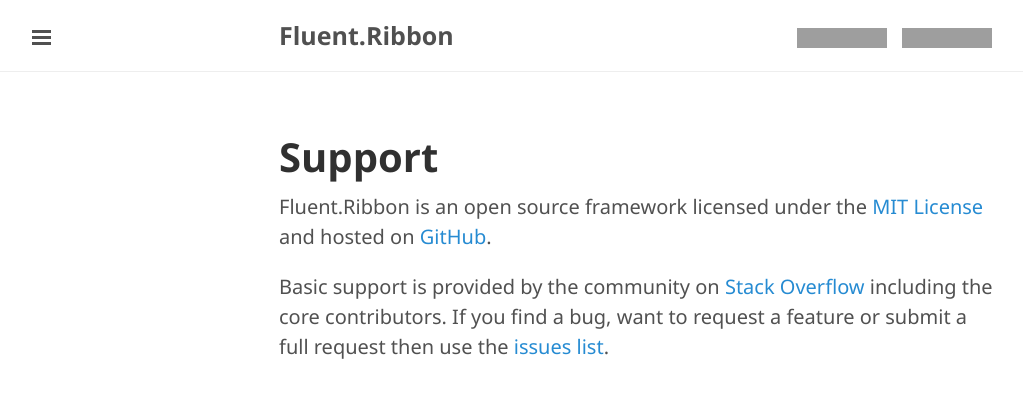
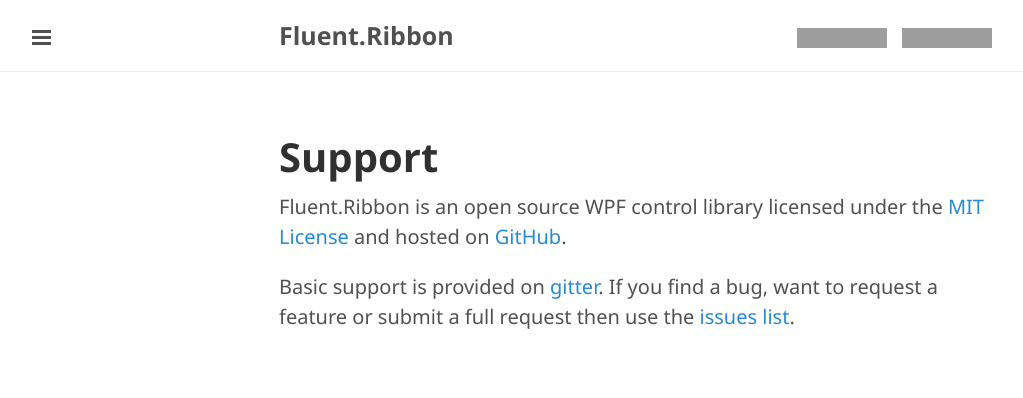
Before and after one commit to fluentribbon/fluentribbon.github.io, a Jekyll site: the page built from support.md, in a window 1280 px wide, cut to the strip 0-398 px from the top of the page. Shown: the whole strip, without its empty margins (1-1024 px from the left). Built offline with Jekyll 4.4.1, drawn with Linux system fonts in a browser that asks for light colours; grey boxes are pictures that could not be loaded.

Commit message:
- Replacing reference to Stack Overflow with reference to gitter - Clarifying that Fluent.Ribbon is not a framework but a control library instead

```diff
--- a/support.md
+++ b/support.md
@@ -3,12 +3,12 @@
 title: Support
 ---
 
-{{ site.data.project.name }} is an open source framework licensed under the [MIT License][license] and hosted on [GitHub][github].
+{{ site.data.project.name }} is an open source WPF control library licensed under the [MIT License][license] and hosted on [GitHub][github].
 
-Basic support is provided by the community on [Stack Overflow][so] including the core contributors. If you find a bug, want to request a feature or submit a full request then use the [issues list][issues].
+Basic support is provided on [gitter][gitter]. If you find a bug, want to request a feature or submit a full request then use the [issues list][issues].
 
 
 [license]: {{ site.data.github.repo }}/master/License.txt
 [github]: {{ site.data.github.repo }}
-[so]: http://stackoverflow.com/questions/tagged/fluent.ribbon
+[gitter]: https://gitter.im/fluentribbon/Fluent.Ribbon
 [issues]: {{ site.data.github.repo }}/issues
```
